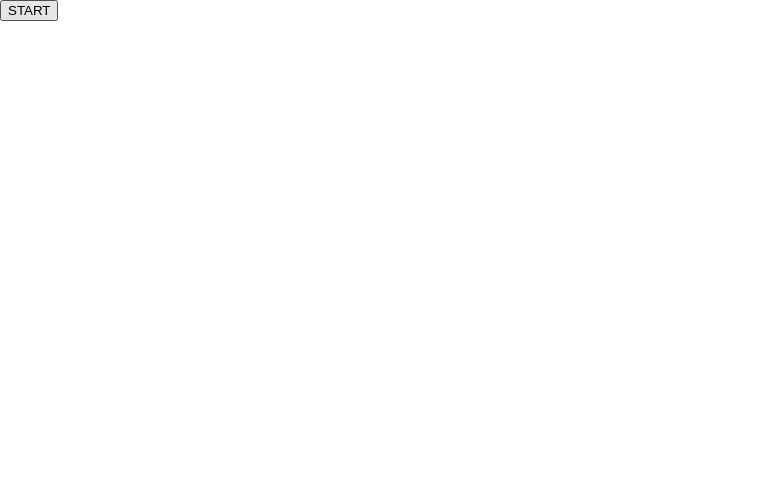
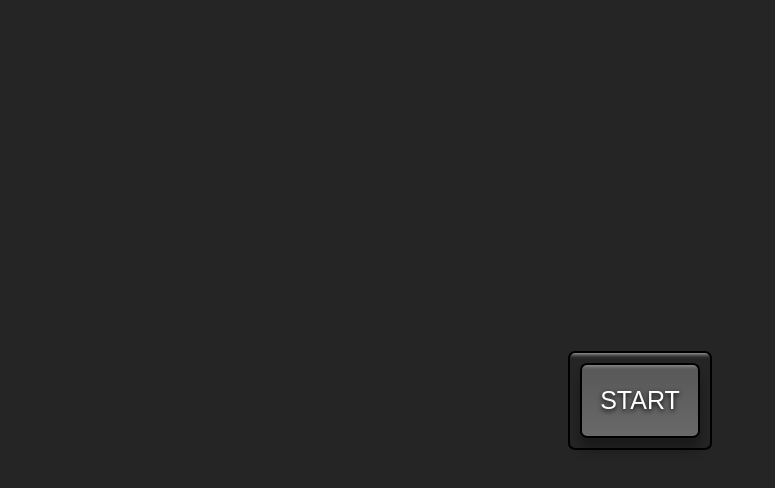
Before and after one commit to suleyunus/picture-in-picture, a plain HTML site: page index.html in a window 1280 px wide. Shown: the whole page, without its empty margins (0-775 px from the left). Drawn offline with Linux system fonts and the light colour scheme.

Commit message:
Add style

```diff
--- a/style.css
+++ b/style.css
@@ -1,4 +1,3 @@
-
 html {
   box-sizing: border-box;
 }
@@ -6,4 +5,40 @@
 body {
   margin: 0;
   min-height: 100vh;
+  display: flex;
+  justify-content: center;
+  align-items: center;
+  background-color: rgb(37, 37, 37);
 }
+
+.button-container {
+  border: 2px solid black;
+  padding: 10px;
+  border-radius: 7px;
+  box-shadow: inset 0 20px 4px -19px rgba(255, 255, 255, 0.7);
+}
+
+button {
+  cursor: pointer;
+  outline: none;
+  width: 120px;
+  height: 75px;
+  font-family: Barlow, sans-serif;
+  font-size: 25px;
+  color: white;
+  text-shadow: 0 2px 5px black;
+  background: linear-gradient(to top, #696969, #575757);
+  border: 2px solid black;
+  border-radius: 7px;
+  box-shadow: inset 0 20px 4px -19px rgba(255, 255, 255, 0.4),
+    0 12px 12px 0 rgba(0, 0, 0, 0.3);
+}
+
+button:hover {
+  background: linear-gradient(to bottom, #696969, #575757);
+}
+
+button:active {
+  transform: translateY(3px);
+  box-shadow: 0 6px 6px 0 rgba(0, 0, 0, 0.3);
+}
```
